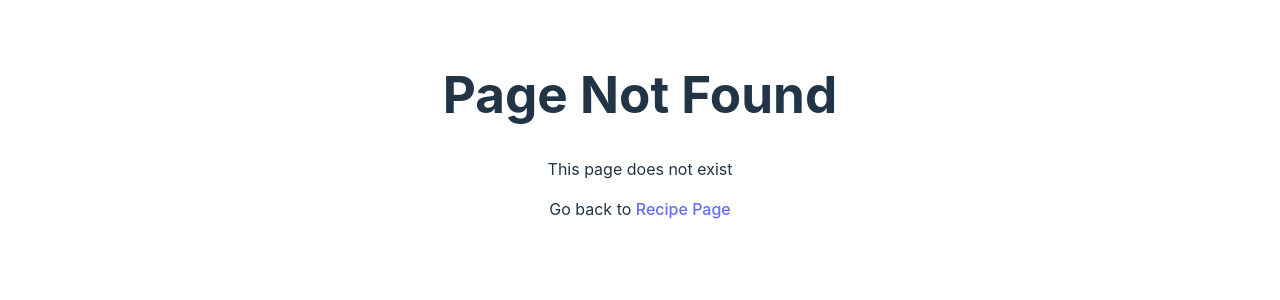
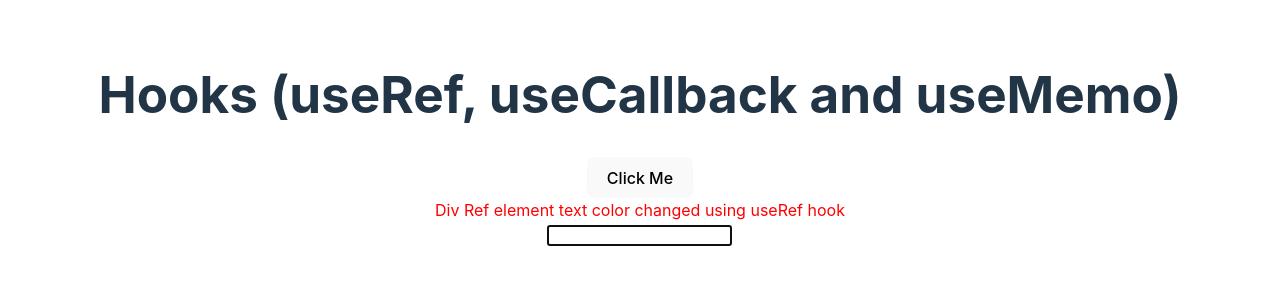
Before and after one commit to drajnish/react-concepts, a React (Vite) app: page /home/hooks in a window 1280 px wide. Before the commit this address had no page. Shown: the top 300 px of the page. Built offline with nearby package versions, Linux system fonts and the light colour scheme.

Commit message:
react useRef hook

```diff
--- a/src/App.jsx
+++ b/src/App.jsx
@@ -8,6 +8,7 @@ import RecipeDetails from './pages/recipe-details';
 import PageNotFound from './pages/not-found';
 import Layout from './components/layout';
 import ReactHookForm from './pages/react-hook-form';
+import Hooks from './pages/hooks';
 // import UseReducerExample from './components/useReducer';
 // import ContextButton from './components/context/button';
 // import ContextText from './components/context/text';
@@ -83,6 +84,7 @@ function App() {
           <Route path="comments" element={<CommentsList />} />
           <Route path="recipe/:id" element={<RecipeDetails />} />
           <Route path="react-hook-form" element={<ReactHookForm />} />
+          <Route path="hooks" element={<Hooks />} />
         </Route>
 
         <Route path="*" element={<PageNotFound />} />
--- /dev/null
+++ b/src/pages/hooks/index.jsx
@@ -0,0 +1,33 @@
+import { useEffect, useRef } from 'react';
+
+function Hooks() {
+  const countValue = useRef(0);
+  const divRefEl = useRef();
+  const inputRefEl = useRef('hello');
+
+  function handleClick() {
+    countValue.current++;
+    console.log(countValue);
+  }
+
+  useEffect(() => {
+    const getDivRefEl = divRefEl.current;
+
+    getDivRefEl.style.color = 'red';
+
+    inputRefEl.current.focus();
+  }, []);
+
+  return (
+    <div>
+      <h1>Hooks (useRef, useCallback and useMemo)</h1>
+      <button onClick={handleClick}>Click Me</button>
+      <div ref={divRefEl}>
+        Div Ref element text color changed using useRef hook
+      </div>
+      <input type="text" name="useRef" ref={inputRefEl} />
+    </div>
+  );
+}
+
+export default Hooks;
```
